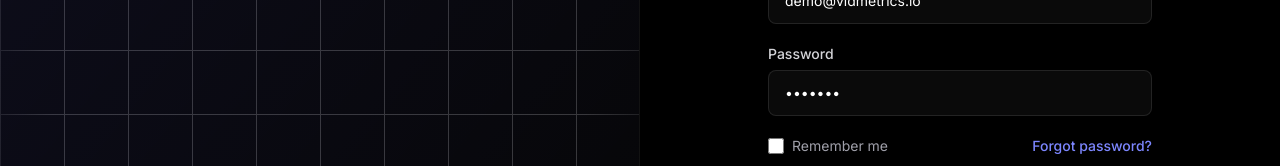
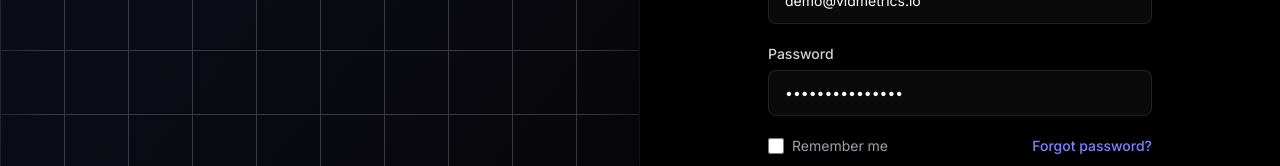
Before and after one commit to sourabstartup33/vidmetrics, a Next.js app: page /login in a window 1280 px wide. Shown: the part 334-500 px from the top of the page. Built offline with nearby package versions, Linux system fonts and the light colour scheme.

Commit message:
fix: update demo password + hero announcement pill text
- login/signup: demo password changed from demo123 to VidMetrics@2026
- HeroSection: pill text updated to '🚀 V2 with AI-powered insights — coming soon'

```diff
--- a/app/login/page.tsx
+++ b/app/login/page.tsx
@@ -8,7 +8,7 @@ import AuthLayout from '@/components/AuthLayout';
 export default function LoginPage() {
   const router = useRouter();
   const [email, setEmail] = useState('demo@vidmetrics.io');
-  const [password, setPassword] = useState('demo123');
+  const [password, setPassword] = useState('VidMetrics@2026');
 
   const handleSubmit = (e: FormEvent) => {
     e.preventDefault();
--- a/app/signup/page.tsx
+++ b/app/signup/page.tsx
@@ -10,7 +10,7 @@ export default function SignupPage() {
   const [name, setName] = useState('Jordan');
   const [email, setEmail] = useState('jordan@vidmetrics.io');
   const [company, setCompany] = useState('VidMetrics');
-  const [password, setPassword] = useState('demo123');
+  const [password, setPassword] = useState('VidMetrics@2026');
 
   const handleSubmit = (e: FormEvent) => {
     e.preventDefault();
--- a/components/HeroSection.tsx
+++ b/components/HeroSection.tsx
@@ -105,7 +105,7 @@ export default function HeroSection() {
           className="inline-flex items-center gap-2 px-3 py-1 rounded-full border border-indigo-500/30 bg-indigo-500/10 text-xs font-medium text-indigo-300 mb-8 shadow-[0_0_15px_rgba(99,102,241,0.2)]"
         >
           <span className="flex h-2 w-2 rounded-full bg-indigo-500 animate-pulse"></span>
-          VidMetrics 2.0 is now live <ChevronRight className="w-3 h-3" />
+          🚀 V2 with AI-powered insights — coming soon <ChevronRight className="w-3 h-3" />
         </motion.div>
 
         <motion.h1
```
